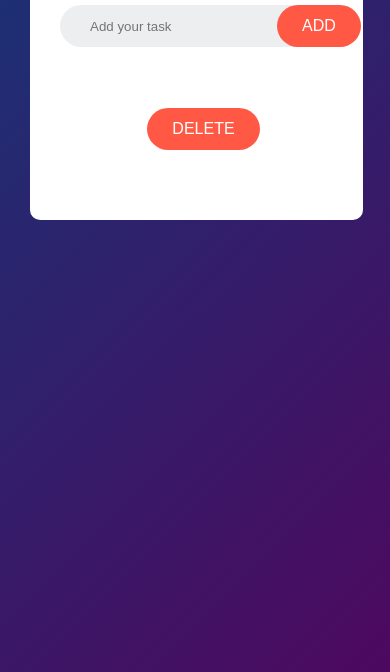
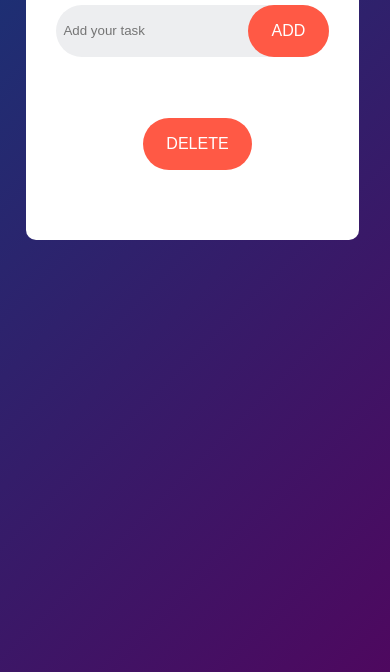
Before and after one commit to Nikhil-Godse/To-Do-List, a plain HTML site: page index.html in a window 390 px wide. Shown: the part 192-864 px from the top of the page. Drawn offline with Linux system fonts and the light colour scheme.

Commit message:
Update style.css

```diff
--- a/style.css
+++ b/style.css
@@ -4,15 +4,13 @@
 }
 
 main{
-    width: 100%;
-    min-height: 100vh;
+    height: 100vh;
     background: linear-gradient(135deg, #153677, #4e085f);
     padding: 10px;
 }
 
 .todoApp{
-    width: 100%;
-    max-width: 35vw;
+    width: 35vw;
     background: #fff;
     margin: 100px auto 20px;
     padding: 40px 30px 70px;
@@ -41,13 +39,14 @@ input{
     border: none;
     outline: none;
     background: transparent;
-    padding: 10px;
+    padding: 2vw;
 }
 
 button{
     border: none;
     outline: none;
-    padding: 16px 50px;
+    padding: 2vh 3vw;
+    margin-right: 0.7vw;
     background: #ff5945;
     color: #fff;
     font-size: 16px;
@@ -109,14 +108,19 @@ ul li span:hover{
 }
 
 @media only screen and (min-width: 300px) and (max-width: 500px){
+
+    .row{
+        padding-left: 0px;
+
+    }
+
     .todoApp{
         min-width: 70vw;
-        margin-left: 20px;
+        margin-left: 4vw;
     }
 
     button{
-
-        padding: 12px 25px;
+        padding: 2vh 6vw;
     }
 
 }
```
